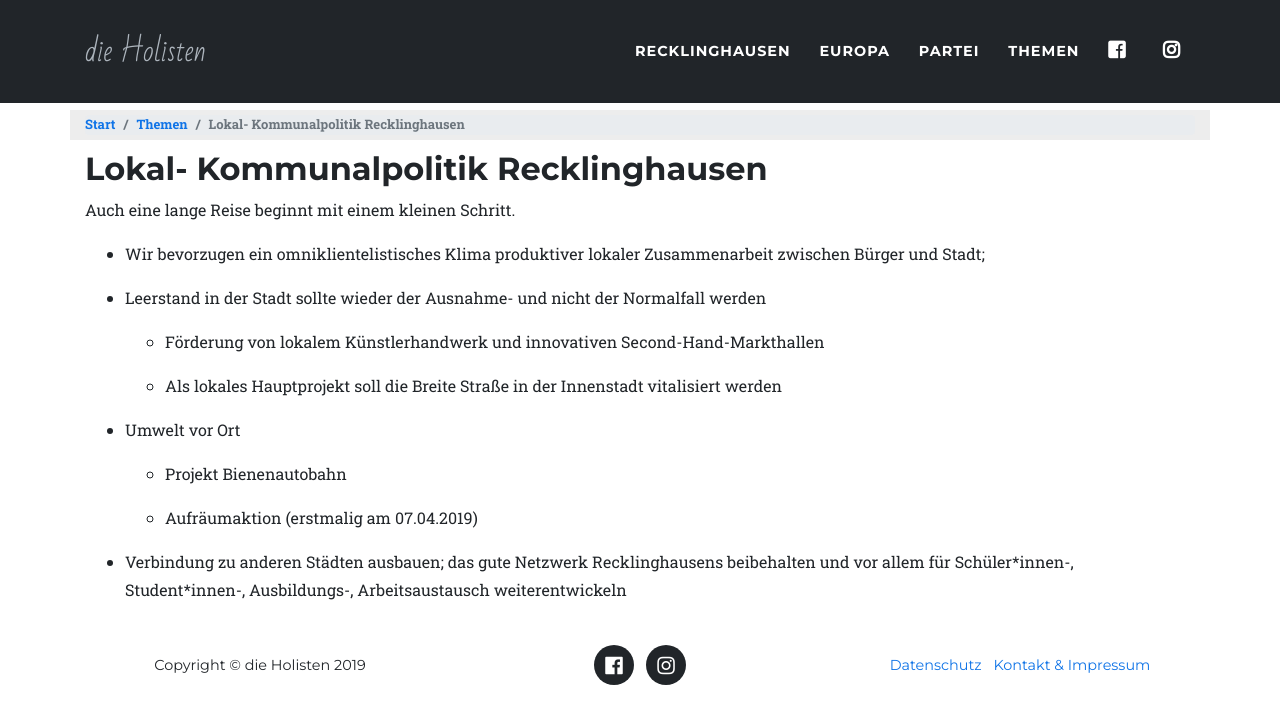
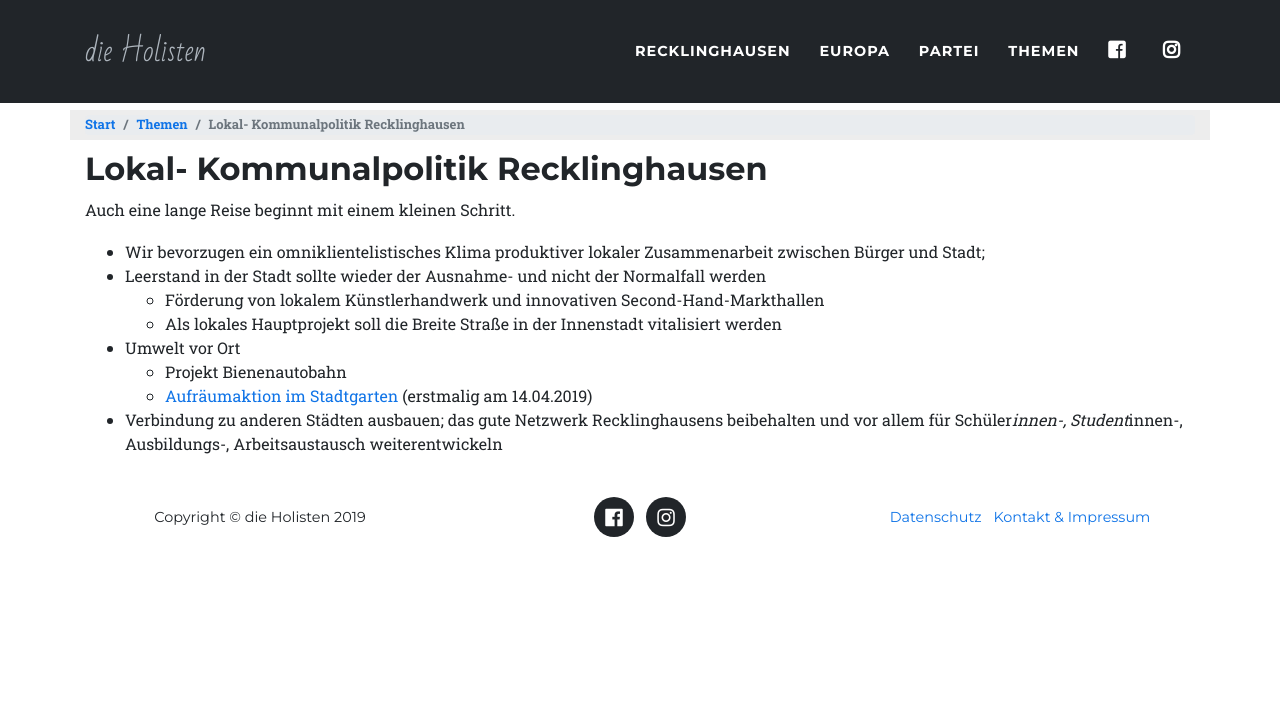
Before and after one commit to holisten/holisten.github.io, a Jekyll site: the page built from _projects/lokal-kommunalpolitik-recklinghausen.md, in a window 1280 px wide. Shown: the top 724 px of the page. Built offline with Jekyll 4.4.1, drawn with Linux system fonts in a browser that asks for light colours; some web fonts are replaced; comment, search, counter and statistics services are not loaded.

Commit message:
Update from Forestry.io Mark Kuller updated _projects/lokal-kommunalpolitik-recklinghausen.md

```diff
--- a/_projects/lokal-kommunalpolitik-recklinghausen.md
+++ b/_projects/lokal-kommunalpolitik-recklinghausen.md
@@ -1,35 +1,32 @@
 ---
 title: Lokal- Kommunalpolitik Recklinghausen
-description: "Lokal- Kommunalpolitik Recklinghausen: Auch eine lange Reise beginnt mit einem kleinen Schritt"
-tags: [keyword1, keyword2, keyword3]
+description: 'Lokal- Kommunalpolitik Recklinghausen: Auch eine lange Reise beginnt
+  mit einem kleinen Schritt'
+tags:
+- keyword1
+- keyword2
+- keyword3
 thumbnail: img/themen/lokal-kommunalpolitik.png
 client: Lokal- Kommunalpolitik Recklinghausen
 category: Auch eine lange Reise beginnt mit einem kleinen Schritt.
 layout: posts
+
 ---
-
 ## Lokal- Kommunalpolitik Recklinghausen
 
 Auch eine lange Reise beginnt mit einem kleinen Schritt.
 
--   Wir bevorzugen ein omniklientelistisches Klima produktiver lokaler
-    Zusammenarbeit zwischen Bürger und Stadt;
-
--   Leerstand in der Stadt sollte wieder der Ausnahme- und nicht der
-    Normalfall werden
-
-    -   Förderung von lokalem Künstlerhandwerk und innovativen
-        Second-Hand-Markthallen
-
-    -   Als lokales Hauptprojekt soll die Breite Straße in der Innenstadt
-        vitalisiert werden
-
--   Umwelt vor Ort
-
-    -   Projekt Bienenautobahn
-
-    -   Aufräumaktion (erstmalig am 07.04.2019)
-
--   Verbindung zu anderen Städten ausbauen; das gute Netzwerk
-    Recklinghausens beibehalten und vor allem für Schüler\*innen-,
-    Student\*innen-, Ausbildungs-, Arbeitsaustausch weiterentwickeln
+* Wir bevorzugen ein omniklientelistisches Klima produktiver lokaler
+  Zusammenarbeit zwischen Bürger und Stadt;
+* Leerstand in der Stadt sollte wieder der Ausnahme- und nicht der
+  Normalfall werden
+  * Förderung von lokalem Künstlerhandwerk und innovativen
+    Second-Hand-Markthallen
+  * Als lokales Hauptprojekt soll die Breite Straße in der Innenstadt
+    vitalisiert werden
+* Umwelt vor Ort
+  * Projekt Bienenautobahn
+  * [Aufräumaktion im Stadtgarten](https://www.facebook.com/events/432895460795136/) (erstmalig am 14.04.2019)
+* Verbindung zu anderen Städten ausbauen; das gute Netzwerk
+  Recklinghausens beibehalten und vor allem für Schüler*innen-,
+  Student*innen-, Ausbildungs-, Arbeitsaustausch weiterentwickeln
```
